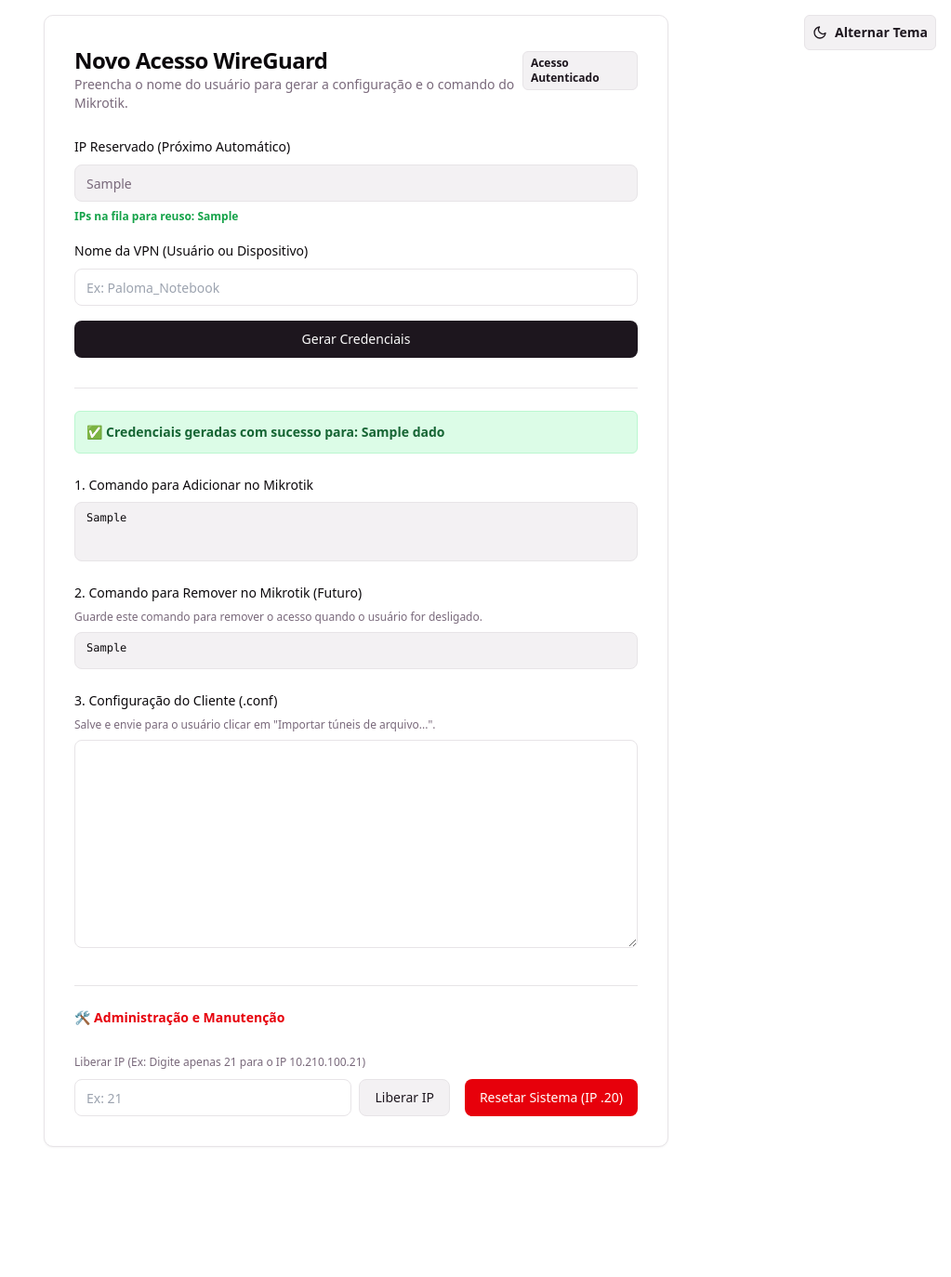
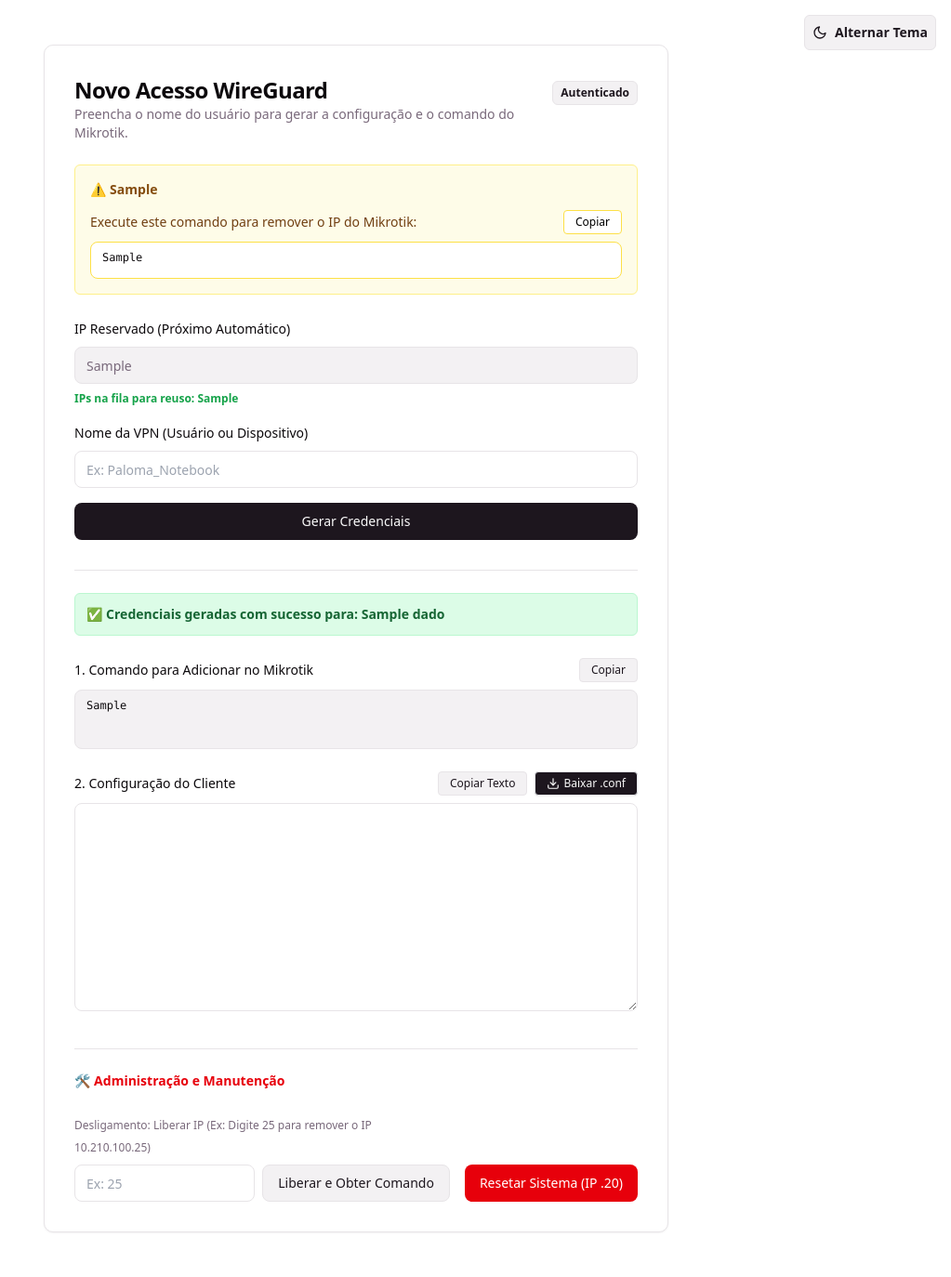
Before and after one commit to denilsude/geradordevpn, a Flask app: template templates/index.html in a window 1280 px wide. Shown: the whole page at 93% size, without its empty margins (257-1280 px from the left). Before the commit the page ends 1234 px from the top, so only its background shows below. Run offline with Flask 3, Linux system fonts and the light colour scheme; the template is opened without the code that fills it: most values are stand-ins (such as "Sample title", 1, 10 or a date in 2020); some libraries are stand-ins or nearby versions.

Commit message:
Adiciona download do .conf e copia automatica

```diff
--- a/app.py
+++ b/app.py
@@ -4,7 +4,8 @@
 from functools import wraps
 from flask import Flask, render_template, request, session, redirect, url_for, Response
 
-app = Flask(__name__)
+# Configura o Flask para servir arquivos estáticos a partir da pasta "public" que você criou
+app = Flask(__name__, static_folder='public', static_url_path='/public')
 app.secret_key = 'super_senha_secreta_wg_2026'
 
 BASE_DIR = os.path.dirname(os.path.abspath(__file__))
@@ -35,7 +36,6 @@
 def init_state():
     if not os.path.exists(STATE_FILE):
         with open(STATE_FILE, 'w') as f:
-            # last_ip_octet = 19 para que o próximo (primeiro) gerado seja o 20
             json.dump({"last_ip_octet": 19, "freed_ips": []}, f)
 
 def get_state():
@@ -78,19 +78,26 @@
     next_ip = peek_next_ip_octet()
     dados_gerados = session.pop('dados_gerados', None)
 
-    # Busca fila de IPs liberados para exibir
+    # Resgata dados de quando um IP é liberado manualmente
+    ip_liberado_msg = session.pop('ip_liberado_msg', None)
+    ip_liberado_cmd = session.pop('ip_liberado_cmd', None)
+
     state = get_state()
     freed_ips = state.get("freed_ips", [])
 
     return render_template('index.html',
                            next_ip=f"10.210.100.{next_ip}",
                            dados=dados_gerados,
-                           freed_ips=freed_ips)
+                           freed_ips=freed_ips,
+                           ip_liberado_msg=ip_liberado_msg,
+                           ip_liberado_cmd=ip_liberado_cmd)
 
 @app.route('/generate', methods=['POST'])
 @requires_auth
 def generate():
     vpn_name = request.form.get('vpn_name', 'SemNome').strip()
+    vpn_name_safe = vpn_name.replace(" ", "_")
+
     ip_octet = get_next_ip_octet()
     privkey, pubkey = generate_keys()
 
@@ -107,8 +114,8 @@
 Endpoint = 177.126.97.49:51820
 """
 
-    mikrotik_cmd_add = f'/interface wireguard peers add interface="wireguard-server" public-key="{pubkey}" allowed-address="{client_ip}/32" comment="{vpn_name}"'
-    mikrotik_cmd_remove = f'/interface wireguard peers remove [find comment="{vpn_name}"]'
+    mikrotik_cmd_add = f'/interface wireguard peers add interface="wireguard-server" public-key="{pubkey}" allowed-address="{client_ip}/32" comment="{vpn_name_safe}"'
+    mikrotik_cmd_remove = f'/interface wireguard peers remove [find comment="{vpn_name_safe}"]'
 
     session['dados_gerados'] = {
         'config': config,
@@ -116,7 +123,7 @@
         'ip': client_ip,
         'mikrotik_cmd': mikrotik_cmd_add,
         'mikrotik_cmd_remove': mikrotik_cmd_remove,
-        'vpn_name': vpn_name
+        'vpn_name': vpn_name_safe
     }
 
     return redirect(url_for('index'))
@@ -128,9 +135,15 @@
     if ip_to_free.isdigit():
         ip_num = int(ip_to_free)
         data = get_state()
+
         if ip_num not in data.get("freed_ips", []) and ip_num <= data.get("last_ip_octet", 19):
             data.setdefault("freed_ips", []).append(ip_num)
             save_state(data)
+
+            # Gera a mensagem e o comando focado estritamente em apagar o IP no Mikrotik
+            session['ip_liberado_msg'] = f'IP 10.210.100.{ip_num} colocado na fila de reuso!'
+            session['ip_liberado_cmd'] = f'/interface wireguard peers remove [find allowed-address="10.210.100.{ip_num}/32"]'
+
     return redirect(url_for('index'))
 
 @app.route('/reset', methods=['POST'])
--- a/templates/index.html
+++ b/templates/index.html
@@ -4,6 +4,14 @@
     <meta charset="UTF-8">
     <meta name="viewport" content="width=device-width, initial-scale=1.0">
     <title>Gerador WireGuard</title>
+
+    <!-- Configuração do Favicon -->
+    <link rel="icon" type="image/png" href="/public/favicon/favicon-96x96.png" sizes="96x96" />
+    <link rel="icon" type="image/svg+xml" href="/public/favicon/favicon.svg" />
+    <link rel="shortcut icon" href="/public/favicon/favicon.ico" />
+    <link rel="apple-touch-icon" sizes="180x180" href="/public/favicon/apple-touch-icon.png" />
+    <link rel="manifest" href="/public/favicon/site.webmanifest" />
+
     <script src="https://cdn.tailwindcss.com"></script>
     <script>
         tailwind.config = {
@@ -81,23 +89,36 @@
 </head>
 <body class="min-h-screen flex items-center justify-center p-4">
 
-    <!-- Botão Dark Mode -->
     <button onclick="toggleTheme()" class="absolute top-4 right-4 bg-secondary text-secondary-foreground p-2 rounded-md hover:opacity-80 transition flex items-center gap-2 text-sm font-semibold border border-border">
         <svg id="theme-icon" xmlns="http://www.w3.org/2000/svg" width="16" height="16" viewBox="0 0 24 24" fill="none" stroke="currentColor" stroke-width="2" stroke-linecap="round" stroke-linejoin="round"><path d="M21 12.79A9 9 0 1 1 11.21 3 7 7 0 0 0 21 12.79z"></path></svg>
         Alternar Tema
     </button>
 
-    <div class="bg-card text-card-foreground border border-border rounded-[var(--radius)] w-full max-w-2xl p-6 sm:p-8 shadow-sm">
+    <div class="bg-card text-card-foreground border border-border rounded-[var(--radius)] w-full max-w-2xl p-6 sm:p-8 shadow-sm my-8">
 
         <div class="mb-6 space-y-1.5 flex justify-between items-start">
             <div>
                 <h2 class="text-2xl font-semibold tracking-tight">Novo Acesso WireGuard</h2>
                 <p class="text-sm text-muted-foreground">Preencha o nome do usuário para gerar a configuração e o comando do Mikrotik.</p>
             </div>
-            <div class="text-xs bg-secondary text-secondary-foreground px-2 py-1 rounded-md font-semibold border border-border">Acesso Autenticado</div>
+            <div class="text-xs bg-secondary text-secondary-foreground px-2 py-1 rounded-md font-semibold border border-border">Autenticado</div>
         </div>
 
-        <!-- Formulário de Geração -->
+        <!-- Feedback de Liberação de IP com Comando de Remoção -->
+        {% if ip_liberado_msg %}
+        <div class="mb-6 p-4 bg-yellow-50 dark:bg-yellow-900/30 border border-yellow-200 dark:border-yellow-700 rounded-md">
+            <p class="text-sm font-semibold text-yellow-800 dark:text-yellow-400 mb-3">⚠️ {{ ip_liberado_msg }}</p>
+            <div class="space-y-2">
+                <div class="flex justify-between items-center">
+                    <h3 class="text-sm font-medium text-yellow-900 dark:text-yellow-300">Execute este comando para remover o IP do Mikrotik:</h3>
+                    <button type="button" onclick="copyText('cmd_remove_ip', this)" class="text-xs bg-white dark:bg-black text-black dark:text-white px-3 py-1 rounded border border-yellow-300 dark:border-yellow-600 hover:opacity-80 transition font-medium">Copiar</button>
+                </div>
+                <textarea id="cmd_remove_ip" readonly class="bg-white dark:bg-black text-foreground flex w-full px-3 py-2 text-xs font-mono h-10 resize-none rounded-[calc(var(--radius)-2px)] border border-yellow-300 dark:border-yellow-700">{{ ip_liberado_cmd }}</textarea>
+            </div>
+        </div>
+        {% endif %}
+
+        <!-- Formulário -->
         <form method="POST" action="/generate" class="space-y-4">
             <div class="space-y-2">
                 <label class="text-sm font-medium">IP Reservado (Próximo Automático)</label>
@@ -119,7 +140,7 @@
             </button>
         </form>
 
-        <!-- Resultados Gerados -->
+        <!-- Resultados -->
         {% if dados %}
         <div class="mt-8 space-y-6 pt-6 border-t border-border">
             <div class="p-3 bg-green-100 dark:bg-green-900 border border-green-200 dark:border-green-800 rounded-md text-green-800 dark:text-green-100">
@@ -127,38 +148,43 @@
             </div>
 
             <div class="space-y-2">
-                <h3 class="text-sm font-medium">1. Comando para Adicionar no Mikrotik</h3>
-                <textarea readonly onclick="this.select()" class="bg-muted text-foreground flex w-full px-3 py-2 text-xs font-mono h-16 resize-none rounded-[calc(var(--radius)-2px)] border border-border cursor-pointer hover:opacity-80 transition">{{ dados.mikrotik_cmd }}</textarea>
+                <div class="flex justify-between items-center">
+                    <h3 class="text-sm font-medium">1. Comando para Adicionar no Mikrotik</h3>
+                    <button type="button" onclick="copyText('cmd_add', this)" class="text-xs bg-secondary text-secondary-foreground px-3 py-1 rounded border border-border hover:opacity-80 transition font-medium">Copiar</button>
+                </div>
+                <textarea id="cmd_add" readonly class="bg-muted text-foreground flex w-full px-3 py-2 text-xs font-mono h-16 resize-none rounded-[calc(var(--radius)-2px)] border border-border">{{ dados.mikrotik_cmd }}</textarea>
             </div>
 
             <div class="space-y-2">
-                <h3 class="text-sm font-medium">2. Comando para Remover no Mikrotik (Futuro)</h3>
-                <p class="text-xs text-muted-foreground">Guarde este comando para remover o acesso quando o usuário for desligado.</p>
-                <textarea readonly onclick="this.select()" class="bg-muted text-foreground flex w-full px-3 py-2 text-xs font-mono h-10 resize-none rounded-[calc(var(--radius)-2px)] border border-border cursor-pointer hover:opacity-80 transition">{{ dados.mikrotik_cmd_remove }}</textarea>
-            </div>
-
-            <div class="space-y-2">
-                <h3 class="text-sm font-medium">3. Configuração do Cliente (.conf)</h3>
-                <p class="text-xs text-muted-foreground">Salve e envie para o usuário clicar em "Importar túneis de arquivo...".</p>
-                <textarea readonly onclick="this.select()" class="bg-transparent text-foreground flex w-full px-3 py-2 text-sm font-mono h-56 resize-y rounded-[calc(var(--radius)-2px)] border border-input cursor-pointer">{{ dados.config }}</textarea>
+                <div class="flex justify-between items-center mb-1">
+                    <h3 class="text-sm font-medium">2. Configuração do Cliente</h3>
+                    <div class="flex gap-2">
+                        <button type="button" onclick="copyText('wg_config', this)" class="text-xs bg-secondary text-secondary-foreground px-3 py-1 rounded border border-border hover:opacity-80 transition font-medium">Copiar Texto</button>
+                        <button type="button" onclick="downloadConfig('{{ dados.vpn_name }}', 'wg_config')" class="text-xs bg-primary text-primary-foreground px-3 py-1 rounded border hover:opacity-90 transition font-medium flex items-center gap-1 shadow-sm">
+                            <svg xmlns="http://www.w3.org/2000/svg" width="14" height="14" viewBox="0 0 24 24" fill="none" stroke="currentColor" stroke-width="2" stroke-linecap="round" stroke-linejoin="round"><path d="M21 15v4a2 2 0 0 1-2 2H5a2 2 0 0 1-2-2v-4"></path><polyline points="7 10 12 15 17 10"></polyline><line x1="12" y1="15" x2="12" y2="3"></line></svg>
+                            Baixar .conf
+                        </button>
+                    </div>
+                </div>
+                <textarea id="wg_config" readonly class="bg-transparent text-foreground flex w-full px-3 py-2 text-sm font-mono h-56 resize-y rounded-[calc(var(--radius)-2px)] border border-input">{{ dados.config }}</textarea>
             </div>
         </div>
         {% endif %}
 
-        <!-- Zona de Perigo / Ações Administrativas -->
+        <!-- Administração -->
         <div class="mt-10 pt-6 border-t border-border space-y-6">
             <h3 class="text-sm font-bold text-destructive">🛠️ Administração e Manutenção</h3>
 
             <div class="flex flex-col sm:flex-row gap-4 items-end">
                 <form method="POST" action="/free_ip" class="flex-1 space-y-2 w-full">
-                    <label class="text-xs font-medium text-muted-foreground">Liberar IP (Ex: Digite apenas 21 para o IP 10.210.100.21)</label>
+                    <label class="text-xs font-medium text-muted-foreground">Desligamento: Liberar IP (Ex: Digite 25 para remover o IP 10.210.100.25)</label>
                     <div class="flex gap-2">
-                        <input type="number" name="ip_octet" required placeholder="Ex: 21" class="shadcn-input flex h-10 w-full px-3 py-2 text-sm border border-input rounded-[calc(var(--radius)-2px)] bg-transparent">
-                        <button type="submit" class="bg-secondary text-secondary-foreground px-4 py-2 text-sm font-medium rounded-[calc(var(--radius)-2px)] border border-border hover:opacity-80 whitespace-nowrap">Liberar IP</button>
+                        <input type="number" name="ip_octet" required placeholder="Ex: 25" class="shadcn-input flex h-10 w-full px-3 py-2 text-sm border border-input rounded-[calc(var(--radius)-2px)] bg-transparent">
+                        <button type="submit" class="bg-secondary text-secondary-foreground px-4 py-2 text-sm font-medium rounded-[calc(var(--radius)-2px)] border border-border hover:opacity-80 whitespace-nowrap">Liberar e Obter Comando</button>
                     </div>
                 </form>
 
-                <form method="POST" action="/reset" onsubmit="return confirm('ATENÇÃO: Isso vai resetar o contador de volta para o IP 10.210.100.20 e apagar a fila de IPs liberados. Tem certeza?');">
+                <form method="POST" action="/reset" onsubmit="return confirm('ATENÇÃO: Isso vai resetar a contagem para 20 e apagar a fila de IPs liberados. Tem certeza?');">
                     <button type="submit" class="bg-destructive text-white h-10 px-4 py-2 text-sm font-medium rounded-[calc(var(--radius)-2px)] hover:opacity-90 whitespace-nowrap">
                         Resetar Sistema (IP .20)
                     </button>
@@ -169,18 +195,49 @@
     </div>
 
     <script>
-        // Lógica simples do Dark Mode
         function toggleTheme() {
             document.documentElement.classList.toggle('dark');
             const isDark = document.documentElement.classList.contains('dark');
             localStorage.setItem('theme', isDark ? 'dark' : 'light');
         }
 
-        // Verifica a preferência salva ao carregar a página
         if (localStorage.getItem('theme') === 'dark' || (!('theme' in localStorage) && window.matchMedia('(prefers-color-scheme: dark)').matches)) {
             document.documentElement.classList.add('dark');
-        } else {
-            document.documentElement.classList.remove('dark');
+        }
+
+        function copyText(elementId, btnElement) {
+            const textToCopy = document.getElementById(elementId).value;
+            navigator.clipboard.writeText(textToCopy).then(() => {
+                const originalText = btnElement.innerText;
+                const originalClass = btnElement.className;
+
+                btnElement.innerText = "Copiado! ✓";
+                btnElement.className = "text-xs bg-green-600 text-white px-3 py-1 rounded border border-green-700 font-medium transition-all";
+
+                setTimeout(() => {
+                    btnElement.innerText = originalText;
+                    btnElement.className = originalClass;
+                }, 2000);
+            }).catch(err => {
+                console.error('Falha ao copiar', err);
+                alert('Não foi possível copiar. Selecione o texto manualmente.');
+            });
+        }
+
+        function downloadConfig(vpnName, elementId) {
+            const configText = document.getElementById(elementId).value;
+            const blob = new Blob([configText], { type: "text/plain;charset=utf-8" });
+            const url = window.URL.createObjectURL(blob);
+
+            const link = document.createElement("a");
+            link.href = url;
+            link.download = vpnName + ".conf";
+
+            document.body.appendChild(link);
+            link.click();
+
+            document.body.removeChild(link);
+            window.URL.revokeObjectURL(url);
         }
     </script>
 </body>
```
